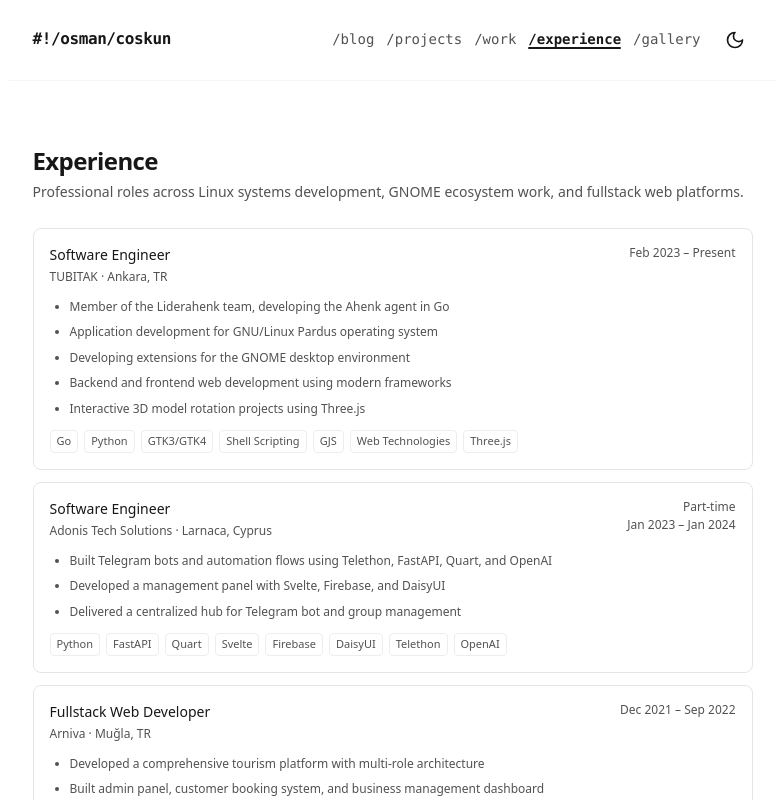
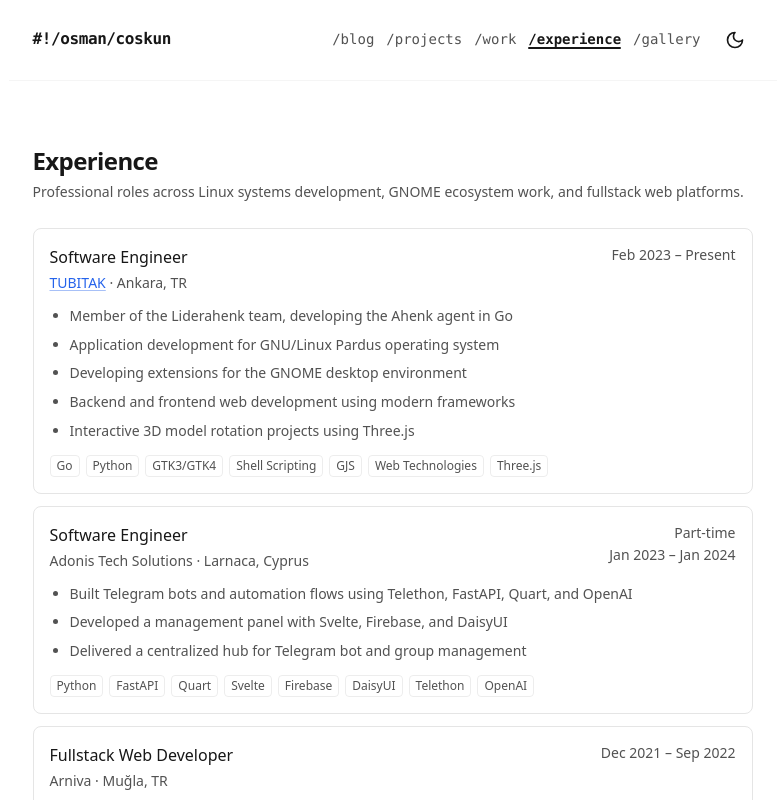
Before and after one commit to osmancoskun/osmancoskun.com, a SvelteKit app: page /experience in a window 1280 px wide. Shown: the top 800 px of the page, without its empty margins (240-1024 px from the left). Built offline with nearby package versions, Linux system fonts and the light colour scheme.

Commit message:
style(typography): increase body text sizes and underline prose links
Raise description and highlight text from footnote-sized to readable defaults, and make links visible at rest instead of only on hover.

```diff
--- a/src/app.css
+++ b/src/app.css
@@ -56,6 +56,23 @@
 		transition:
 			background-color 0.2s ease,
 			color 0.2s ease;
+	}
+
+	a:not([class*='hover:']) {
+		color: inherit;
+	}
+
+	.prose a {
+		color: var(--accent);
+		text-decoration: underline;
+		text-decoration-color: color-mix(in srgb, var(--accent) 40%, transparent);
+		text-underline-offset: 2px;
+		font-weight: 500;
+	}
+
+	.prose a:hover {
+		color: var(--accent-hover);
+		text-decoration-color: var(--accent-hover);
 	}
 }
 
--- a/src/routes/experience/+page.svelte
+++ b/src/routes/experience/+page.svelte
@@ -24,14 +24,14 @@
 				<article class="rounded-lg border border-border p-4 space-y-3">
 					<div class="flex items-start justify-between gap-4">
 						<div class="min-w-0 space-y-1">
-							<h2 class="text-sm font-medium">{item.role}</h2>
-							<p class="text-xs text-text-muted">
+							<h2 class="text-base font-medium">{item.role}</h2>
+							<p class="text-sm text-text-muted">
 								{#if item.companyUrl}
 									<a
 										href={item.companyUrl}
 										target="_blank"
 										rel="noopener noreferrer"
-										class="hover:text-accent transition-colors"
+										class="text-accent underline decoration-accent/40 underline-offset-2 transition-colors hover:text-accent-hover"
 									>
 										{item.company}
 									</a>
@@ -42,7 +42,7 @@
 							</p>
 						</div>
 
-						<div class="flex shrink-0 flex-col items-end gap-0.5 text-right text-xs text-text-muted">
+						<div class="flex shrink-0 flex-col items-end gap-0.5 text-right text-sm text-text-muted">
 							{#if item.schedule}
 								<span>{item.schedule}</span>
 							{/if}
@@ -51,7 +51,7 @@
 					</div>
 
 					<ul
-						class="list-disc list-outside space-y-1.5 pl-5 text-xs text-text-muted leading-relaxed marker:text-text-muted"
+						class="list-disc list-outside space-y-1.5 pl-5 text-sm text-text-muted leading-relaxed marker:text-text-muted"
 					>
 						{#each item.highlights as highlight (highlight)}
 							<li>{highlight}</li>
@@ -62,7 +62,7 @@
 						<ul class="list-none flex flex-wrap gap-1.5 p-0 m-0">
 							{#each item.tags as tag (tag)}
 								<li
-									class="text-[11px] px-1.5 py-0.5 rounded border border-border/70 text-text-muted"
+									class="rounded border border-border/70 px-1.5 py-0.5 text-xs text-text-muted"
 								>
 									{tag}
 								</li>
--- a/src/routes/work/+page.svelte
+++ b/src/routes/work/+page.svelte
@@ -23,12 +23,12 @@
 			<li>
 				<article class="rounded-lg border border-border p-4 space-y-3">
 					<div class="space-y-1">
-						<h2 class="text-sm font-medium">{item.title}</h2>
-						<p class="text-xs text-text-muted leading-relaxed">{item.description}</p>
+						<h2 class="text-base font-medium">{item.title}</h2>
+						<p class="text-sm text-text-muted leading-relaxed">{item.description}</p>
 					</div>
 
 					<ul
-						class="list-disc list-outside space-y-1.5 pl-5 text-xs text-text-muted leading-relaxed marker:text-text-muted"
+						class="list-disc list-outside space-y-1.5 pl-5 text-sm text-text-muted leading-relaxed marker:text-text-muted"
 					>
 						{#each item.highlights as highlight (highlight)}
 							<li>{highlight}</li>
@@ -39,7 +39,7 @@
 						<ul class="list-none flex flex-wrap gap-1.5 p-0 m-0">
 							{#each item.tags as tag (tag)}
 								<li
-									class="text-[11px] px-1.5 py-0.5 rounded border border-border/70 text-text-muted"
+									class="rounded border border-border/70 px-1.5 py-0.5 text-xs text-text-muted"
 								>
 									{tag}
 								</li>
```
